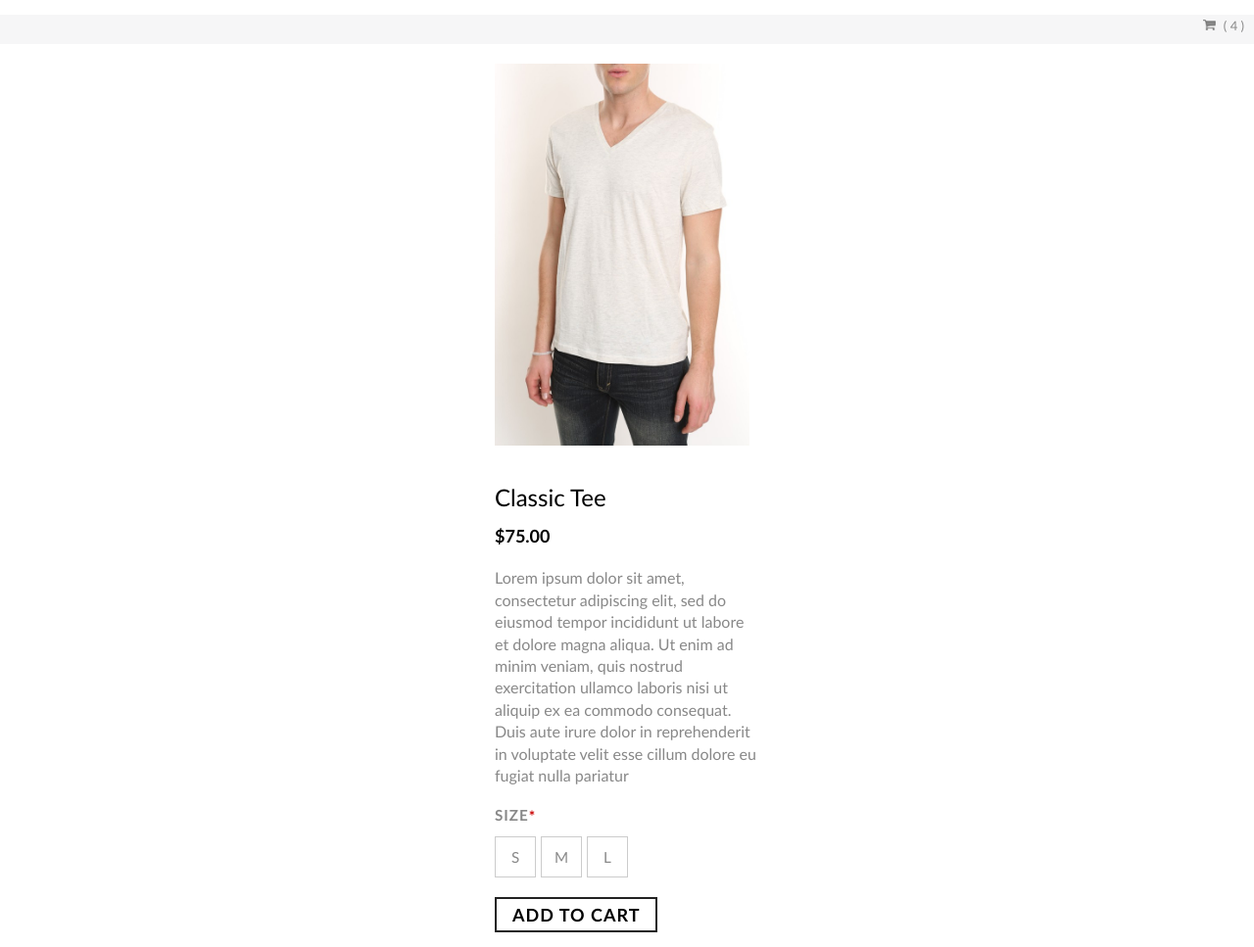
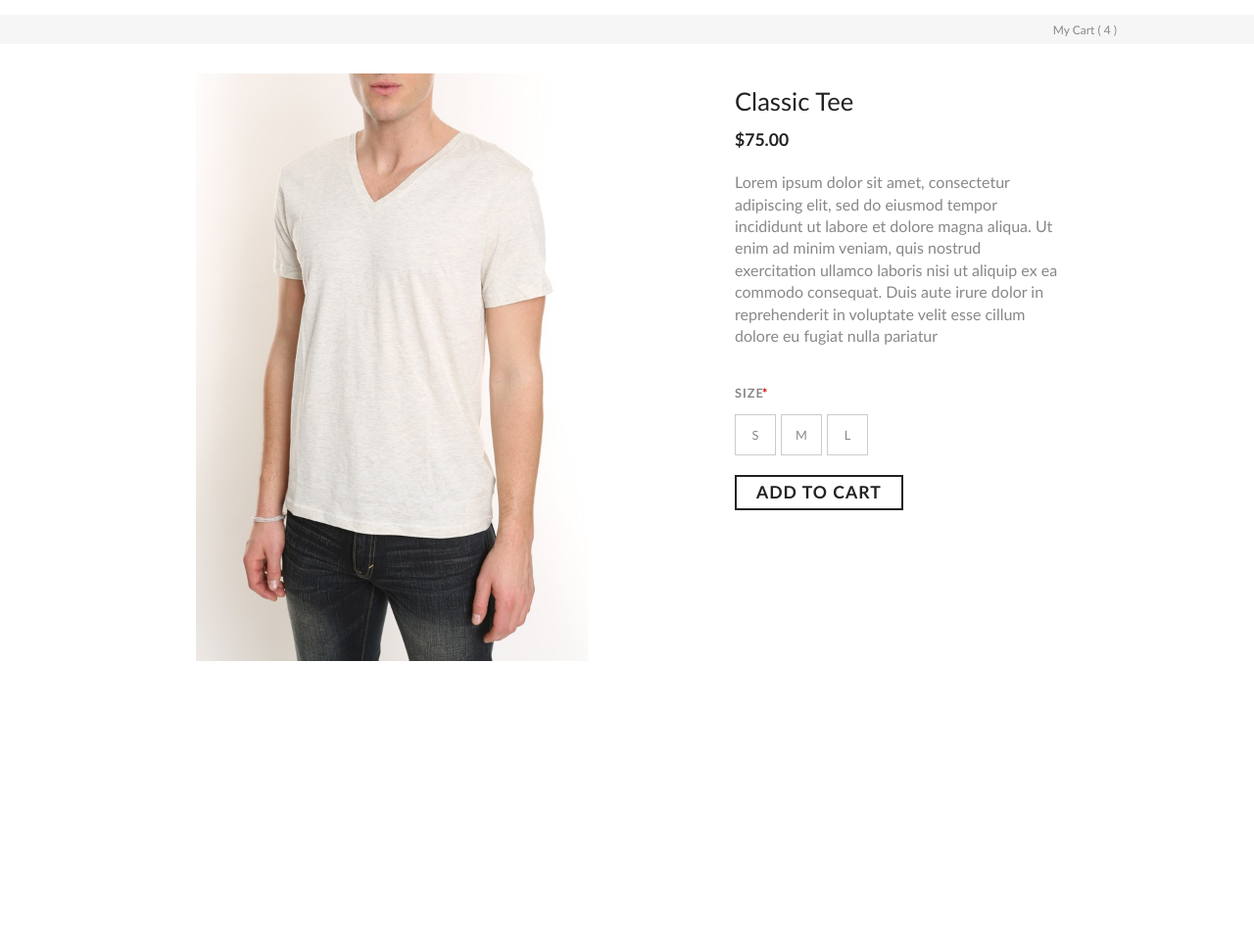
Before and after one commit to hanhuang-tech/clothingsite, a plain HTML site: page index.html in a window 1280 px wide. Shown: the whole page at 98% size. After the commit the page ends 800 px from the top, so only its background shows below. Drawn offline with nearby package versions, Linux system fonts and the light colour scheme.

Commit message:
Add desktop styling

```diff
--- a/css/style.css
+++ b/css/style.css
@@ -11,19 +11,40 @@
 }
 
 h1 {
-    font-size: x-large;
+    font-size: 1.6rem;
     font-weight: 400;
+    color: var(--clr-fonta);
 }
 
 h2 {
-    font-size: large;
+    font-size: 1.1rem;
     font-weight: 600;
+    color: var(--clr-fonta);
+}
+
+h3 {
+    font-size: 1.1rem;
+    font-weight: 600;
+    color: var(--clr-fontb);
+}
+
+h4 {
+    font-size: 0.8rem;
+    font-weight: 600;
+    color: var(--clr-fontb);
+}
+
+p {
+    font-size: 1rem;
+    font-weight: 100;
+    color: var(--clr-fontb);
 }
 
 body {
-    font-size: small;
-    font-weight: 100;
+    font-size: 0.75rem;
+    font-weight: 200;
     line-height: 1.4rem;
+    color: var(--clr-fontb);
 }
 
 /*header*/
@@ -35,14 +56,37 @@ header {
 
 div.cart {
     float: right;
-    padding-right: 10px;
-    color: var(--clr-fontb);
+    padding: 5px 20px 0 0;
 }
 
 img.cart {
-    padding-right: 5px;
-    margin: auto;
+    visibility: visible;
+    margin-right: -34px;
     width: 13px;
+}
+
+span.mycart {
+    visibility: hidden;
+}
+
+@media (min-width: 900px) {
+    header {
+        max-width: 1422px;
+        margin: 15px auto 0;
+    }
+
+    div.cart {
+        padding-right: 140px;
+    }
+
+    img.cart {
+        visibility: hidden;
+    }
+
+    span.mycart {
+        visibility: visible;
+        font-weight: 500;
+    }
 }
 
 /*tee*/
@@ -52,58 +96,67 @@ img.cart {
 }
 
 img.tee {
-    max-width: 260px;
-    padding: 20px 0;
+    max-width: 270px;
+    padding: 30px 0 12px;
 }
 
 p.tee {
-    font-size: medium;
-    color: var(--clr-fontb);
-    padding: 5px 0;
+    padding: 5px 0 20px;
+}
+
+@media (min-width: 900px) {
+    #tee {
+        display: flex;
+        max-width: 1000px;
+        justify-content: center;
+        padding: 30px 200px;
+    }
+
+    img.tee {
+        max-width: 400px;
+        padding: 0 150px 0 0;
+    }
+
+    p.tee {}
 }
 
 div.size {
     display: flex;
 }
 
-h3.size {
+h4.size {
     text-transform: uppercase;
     letter-spacing: 1px;
-    color: var(--clr-fontb);
-    line-height: 1rem;
     padding: 0;
     margin: 0;
 }
 
-h3.star {
+h4.star {
     color: var(--clr-star);
-    margin-left: -2px;
-    line-height: 1.2rem;
     padding: 0;
-    margin: 0;
+    margin: 0 0 0 -2px;
 }
 
-div.sizes {
+div.sizeOptions {
     display: flex;
 }
 
-h3.sizes {
+h4.sizeOptions {
     text-transform: uppercase;
-    color: var(--clr-fontb);
     border: 1px solid var(--clr-borderlg);
     text-align: center;
-    line-height: 2.5rem;
-    font-weight: 100;
     height: 40px;
     width: 40px;
     margin: 10px 5px 12px 0px;
+    line-height: 2.5rem;
+    font-weight: 100;
 }
 
-#add {
+#addtocart {
     text-transform: uppercase;
     display: inline-block;
     margin-top: 8px;
-    padding: 5px 16px;
+    padding: 5px 20px;
     letter-spacing: 1px;
     border: 2px solid var(--clr-borderdg);
 }
--- a/index.html
+++ b/index.html
@@ -4,13 +4,13 @@
 <head>
     <meta charset="UTF-8" />
     <meta name="viewport" content="width=device-width, initial-scale=1.0" />
-    <title>clothing site</title>
+    <title>Developer-Test</title>
     <!--links-->
     <link rel="stylesheet" href="https://cdnjs.cloudflare.com/ajax/libs/normalize/7.0.0/normalize.min.css" />
     <link rel="stylesheet" href="css/style.css" />
     <!-- favicon -->
     <link rel="icon" type="image/png"
-        href="    https://static.invisionapp-cdn.com/spa/cfprojects/common/img/favicon-32x32.94899e98c6.png" />
+        href="https://static.invisionapp-cdn.com/spa/cfprojects/common/img/favicon-32x32.94899e98c6.png" />
 
     <!-- fonts -->
 </head>
@@ -19,14 +19,14 @@
     <header>
         <div class="cart">
             <img src="img/shop.png" class="cart" alt="picture of shopping cart" />
-            ( 4 )
+            <span class="mycart">My Cart</span>
+            <span class="cart">( 4 )</span>
         </div>
     </header>
     <!-- classic tee -->
     <section id="tee">
-        <div>
         <img src="img/classic-tee.jpg" class="tee" alt="picture of classic tee" />
-        </div>
+        <div class="tee">
             <h1>Classic Tee</h1>
             <h2>$75.00</h2>
             <p class="tee">Lorem ipsum dolor sit amet, consectetur adipiscing elit, sed do eiusmod tempor incididunt ut
@@ -36,15 +36,16 @@
                 fugiat nulla pariatur
             </p>
             <div class="size">
-            <h3 class="size">size</h3>
-            <h3 class="star">*</h3>
+                <h4 class="size">size</h4>
+                <h4 class="star">*</h4>
             </div>
-        <div class="sizes">
-            <h3 class="sizes">s</h3>
-            <h3 class="sizes">m</h3>
-            <h3 class="sizes">l</h3>
+            <div class="sizeOptions">
+                <h4 class="sizeOptions">s</h4>
+                <h4 class="sizeOptions">m</h4>
+                <h4 class="sizeOptions">l</h4>
             </div>
-        <h2 id="add">add to cart</h2>
+            <h2 id="addtocart">add to cart</h2>
+        </div>
     </section>
     <script src="js/index.js"></script>
 </body>
```
Lines whose indentation alone changed are shown as unchanged.
